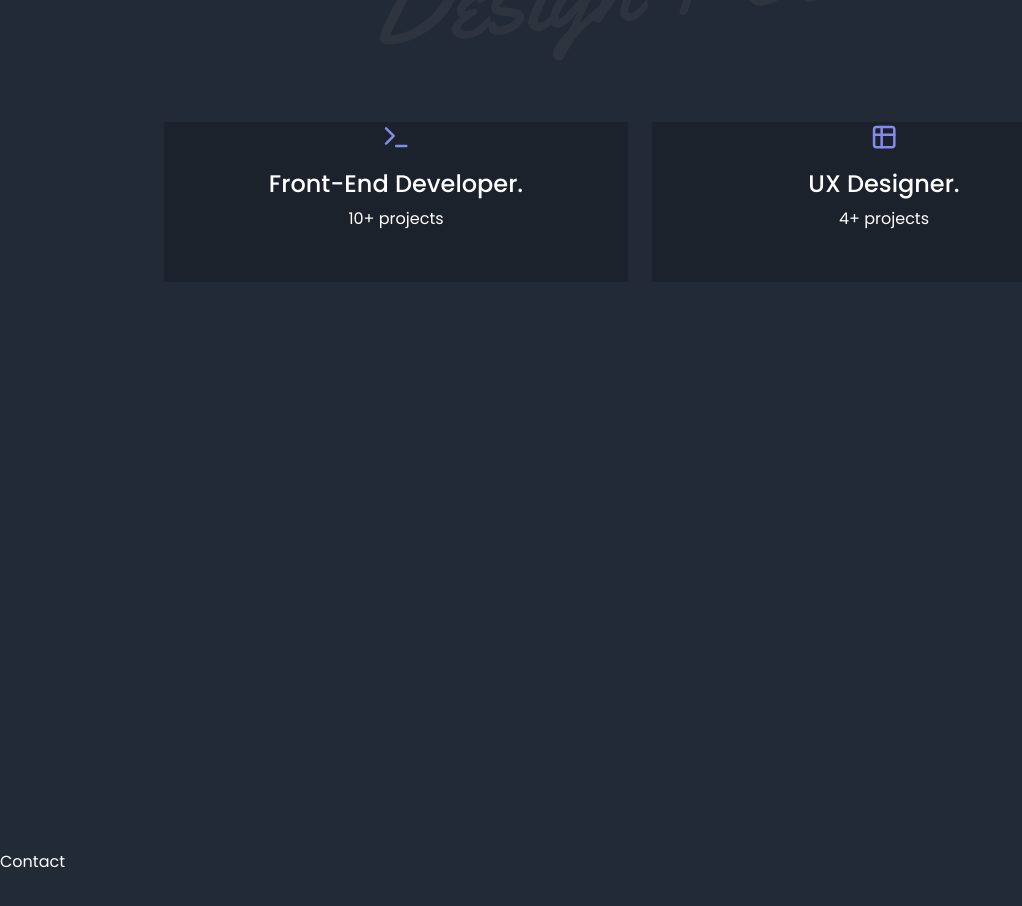
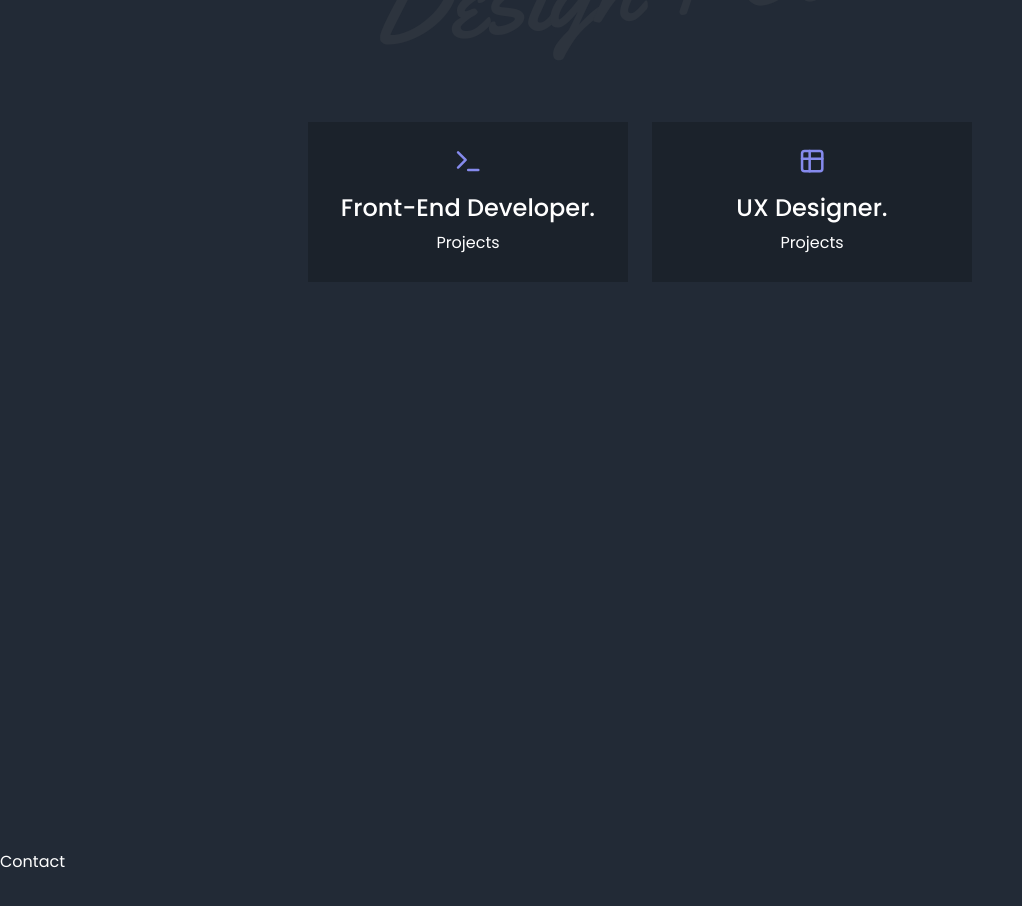
Before and after one commit to rodriguezjaniece08/react-portfolio, a React (Create React App) app: page / in a window 1280 px wide. Shown: the part 2000-2906 px from the top of the page, without its empty margins (0-1022 px from the left). Built offline with nearby package versions, Linux system fonts and the light colour scheme.

Commit message:
centered projectlink elements to center

```diff
--- a/src/components/projects/ProjectLinks.jsx
+++ b/src/components/projects/ProjectLinks.jsx
@@ -7,14 +7,18 @@ const ProjectLinks = () => {
   return (
     <div className='projects'>
         <div className='project-link front-end'>
-            <FiTerminal size='1.9rem' className='frontend-icon' hoverColor='white'/>
+          <div>
+            <FiTerminal size='1.9rem'className='frontend-icon'/>
             <h2>Front-End Developer.</h2>
-            <p>10+ projects</p>
+            <p>Projects</p>
+          </div>
         </div>
         <div className='project-link ux'>
+          <div>
             <TbTable size='1.9rem' className='ux-icon'/>
             <h2>UX Designer.</h2>
-            <p>4+ projects</p>
+            <p>Projects</p>
+          </div>
         </div>
     </div>
   )
--- a/src/components/projects/projects.css
+++ b/src/components/projects/projects.css
@@ -22,10 +22,14 @@
     gap: 1.5rem;
 }
 .project-link {
-    width: 29rem;
+    width: 20rem;
     height: 10rem;
     background: var(--color-bg-variant);
     text-align: center;
+}
+
+.project-link > div {
+    padding-top: 1.5rem;
 }
 
 .frontend-icon, .ux-icon {
@@ -33,9 +37,9 @@
 
 }
 
-.frontend-icon:hover, .ux-icon:hover{
+/* .frontend-icon:hover, .ux-icon:hover{
     color: var(--color-white);
-}
+} */
 
 
 .project-link:hover {
```
